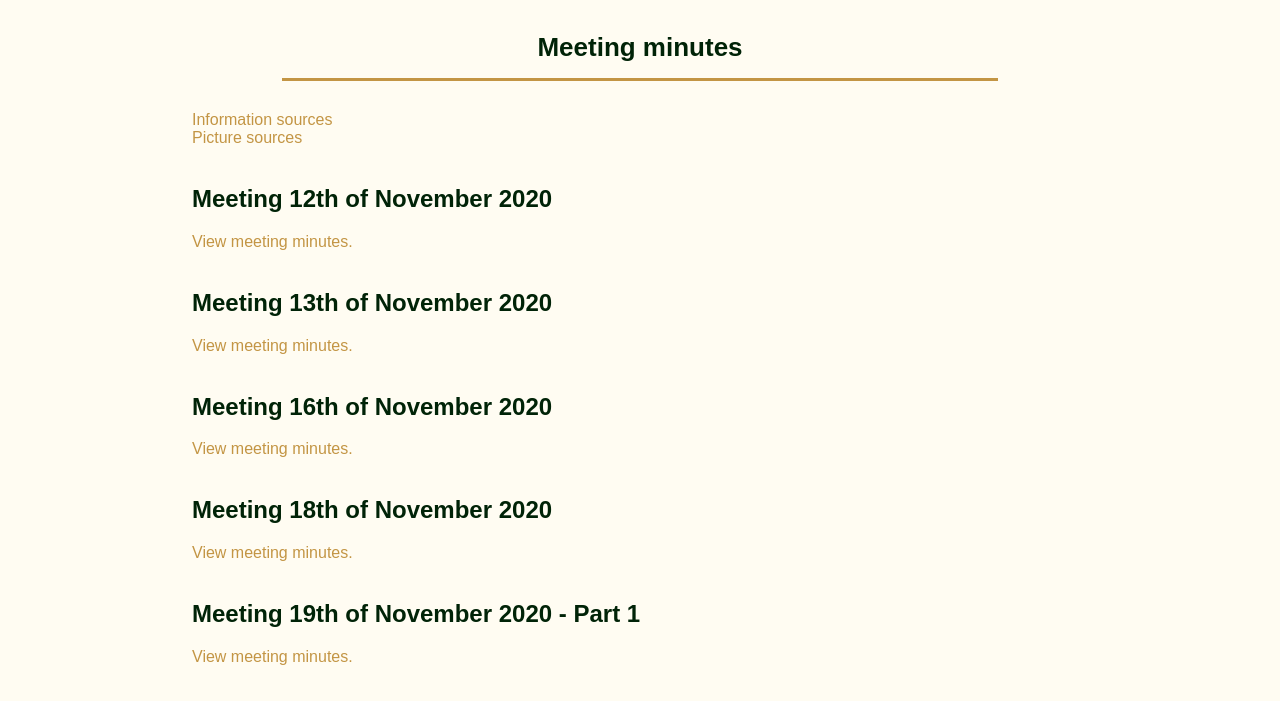
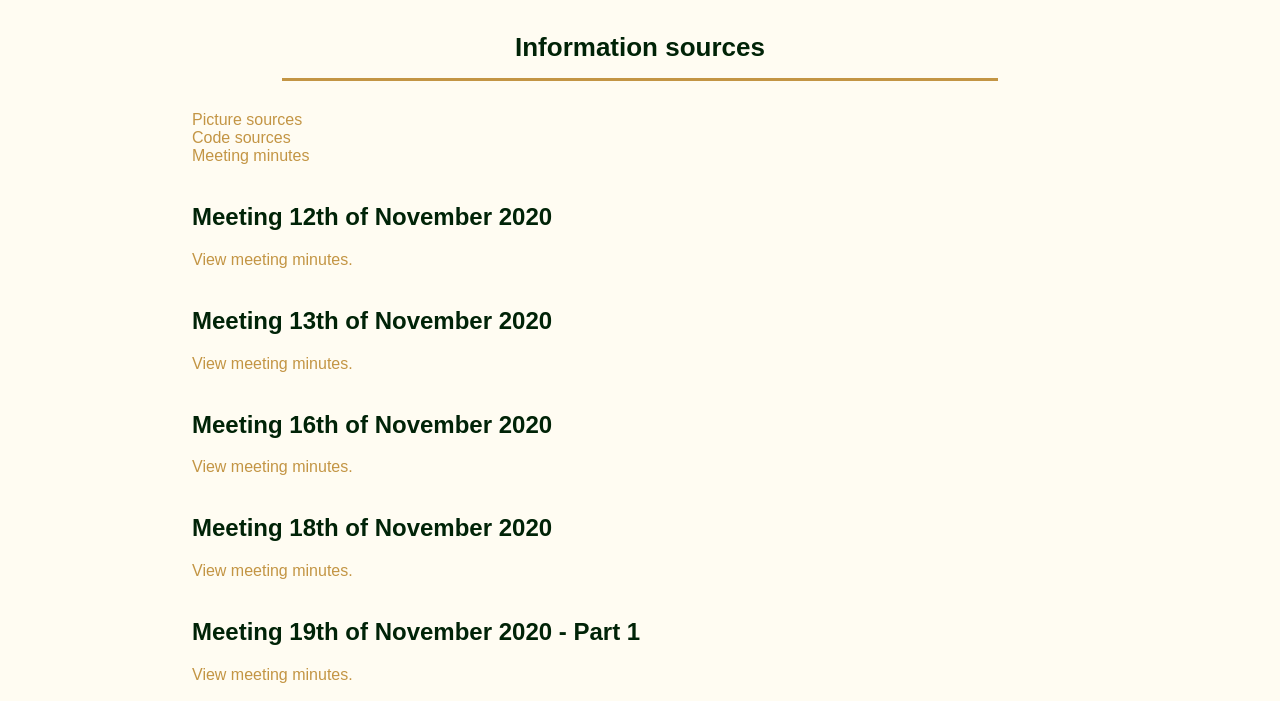
Before and after one commit to Group3-DAFE1200/Final_Exam, a plain HTML site: page meetingMinutes.html in a window 1280 px wide. Shown: the part 96-797 px from the top of the page. Drawn offline with Linux system fonts and the light colour scheme.

Commit message:
Update meetingMinutes.html

```diff
--- a/meetingMinutes.html
+++ b/meetingMinutes.html
@@ -31,9 +31,10 @@
     <main>
         <div id="content">
             <div class="contentBlock">
-                <h1>Meeting minutes</h1>
-                <a href="sourcesLinks.html">Information sources</a>
-                <br><a href="sourcesImages.html">Picture sources</a>
+                <h1 id="source1">Information sources</h1>
+                <a href="sourcesImages.html">Picture sources</a><br>
+                <a href="sourcesCode.html">Code sources</a><br>
+                <a href="meetingMinutes.html">Meeting minutes</a>
                 <div><br>
                     <h2>Meeting 12th of November 2020</h2>
                     <a href="Files/Meeting 1 - 12.11.20.pdf" target="_blank">
@@ -69,6 +70,7 @@
                     <a href="Files/Test File.pdf" target="_blank">
                         View meeting minutes.</a>
                 </div>
+            </div>
     </main>
 
 	<!-- FOOTER -->
```
